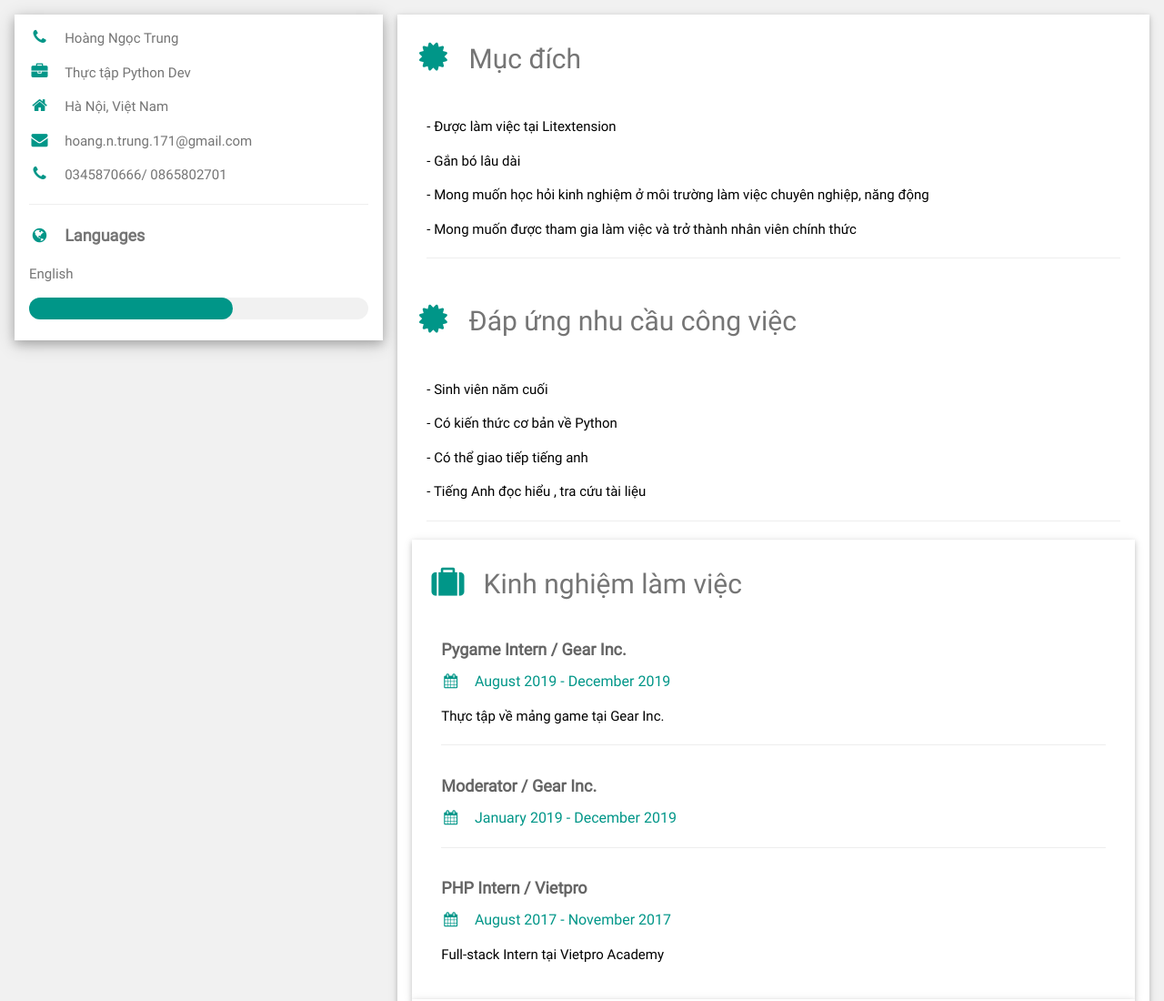
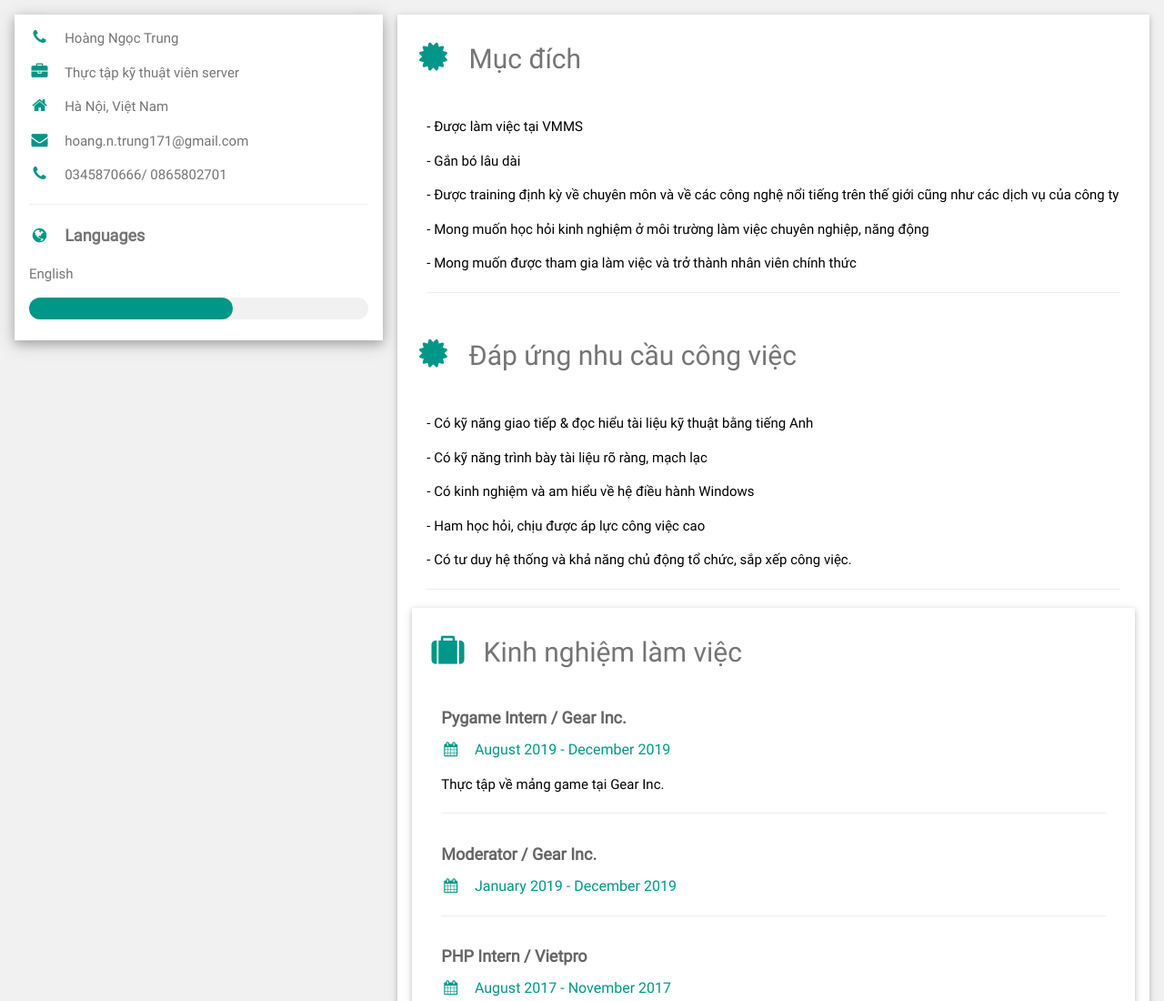
Before and after one commit to subzeroproject/server-engineer, a plain HTML site: page index.html in a window 1280 px wide. Shown: the top 1100 px of the page at 91% size. Drawn offline with Linux system fonts and the light colour scheme.

Commit message:
Update index.html

```diff
--- a/index.html
+++ b/index.html
@@ -1,6 +1,6 @@
 <!DOCTYPE html>
 <html>
-<title>Python Intern</title>
+<title>Intern Server Engineer</title>
 <meta charset="UTF-8">
 <meta name="viewport" content="width=device-width, initial-scale=1">
 <link rel="stylesheet" href="w3.css">
@@ -24,9 +24,9 @@ html,body,h1,h2,h3,h4,h5,h6 {font-family: "Roboto", sans-serif}
 
         <div class="w3-container">
           <p><i class="fa fa-phone fa-fw w3-margin-right w3-large w3-text-teal"></i>Hoàng Ngọc Trung</p>
-          <p><i class="fa fa-briefcase fa-fw w3-margin-right w3-large w3-text-teal"></i>Thực tập Python Dev</p>
+          <p><i class="fa fa-briefcase fa-fw w3-margin-right w3-large w3-text-teal"></i>Thực tập kỹ thuật viên server</p>
           <p><i class="fa fa-home fa-fw w3-margin-right w3-large w3-text-teal"></i>Hà Nội, Việt Nam</p>
-          <p><i class="fa fa-envelope fa-fw w3-margin-right w3-large w3-text-teal"></i>hoang.n.trung.171@gmail.com</p>
+          <p><i class="fa fa-envelope fa-fw w3-margin-right w3-large w3-text-teal"></i>hoang.n.trung171@gmail.com</p>
           <p><i class="fa fa-phone fa-fw w3-margin-right w3-large w3-text-teal"></i>0345870666/ 0865802701</p>
           <hr>
 
@@ -48,8 +48,9 @@ html,body,h1,h2,h3,h4,h5,h6 {font-family: "Roboto", sans-serif}
 
         <h2 class="w3-text-grey w3-padding-16"><i class="fa fa-certificate fa-fw w3-margin-right w3-xxlarge w3-text-teal"></i>Mục đích</h2>
         <div class="w3-container">
-          <p>- Được làm việc tại Litextension</p>
+          <p>- Được làm việc tại VMMS</p>
           <p>- Gắn bó lâu dài </p>
+          <p>- Được training định kỳ về chuyên môn và về các công nghệ nổi tiếng trên thế giới cũng như các dịch vụ của công ty</p>
           <p>- Mong muốn học hỏi kinh nghiệm ở môi trường làm việc chuyên nghiệp, năng động </p>
           <p>- Mong muốn được tham gia làm việc và trở thành nhân viên chính thức </p>
 
@@ -57,10 +58,11 @@ html,body,h1,h2,h3,h4,h5,h6 {font-family: "Roboto", sans-serif}
         </div>
         <h2 class="w3-text-grey w3-padding-16"><i class="fa fa-certificate fa-fw w3-margin-right w3-xxlarge w3-text-teal"></i>Đáp ứng nhu cầu công việc</h2>
         <div class="w3-container">
-          <p>- Sinh viên năm cuối</p>
-          <p>- Có kiến thức cơ bản về Python</p>
-          <p>- Có thể giao tiếp tiếng anh</p>
-          <p>- Tiếng Anh đọc hiểu , tra cứu tài liệu</p>
+          <p>- Có kỹ năng giao tiếp & đọc hiểu tài liệu kỹ thuật bằng tiếng Anh</p>
+          <p>- Có kỹ năng trình bày tài liệu rõ ràng, mạch lạc</p>
+          <p>- Có kinh nghiệm và am hiểu về hệ điều hành Windows</p>
+          <p>- Ham học hỏi, chịu được áp lực công việc cao</p>
+          <p>- Có tư duy hệ thống và khả năng chủ động tổ chức, sắp xếp công việc.</p>
 
           <hr>
         </div>
```
